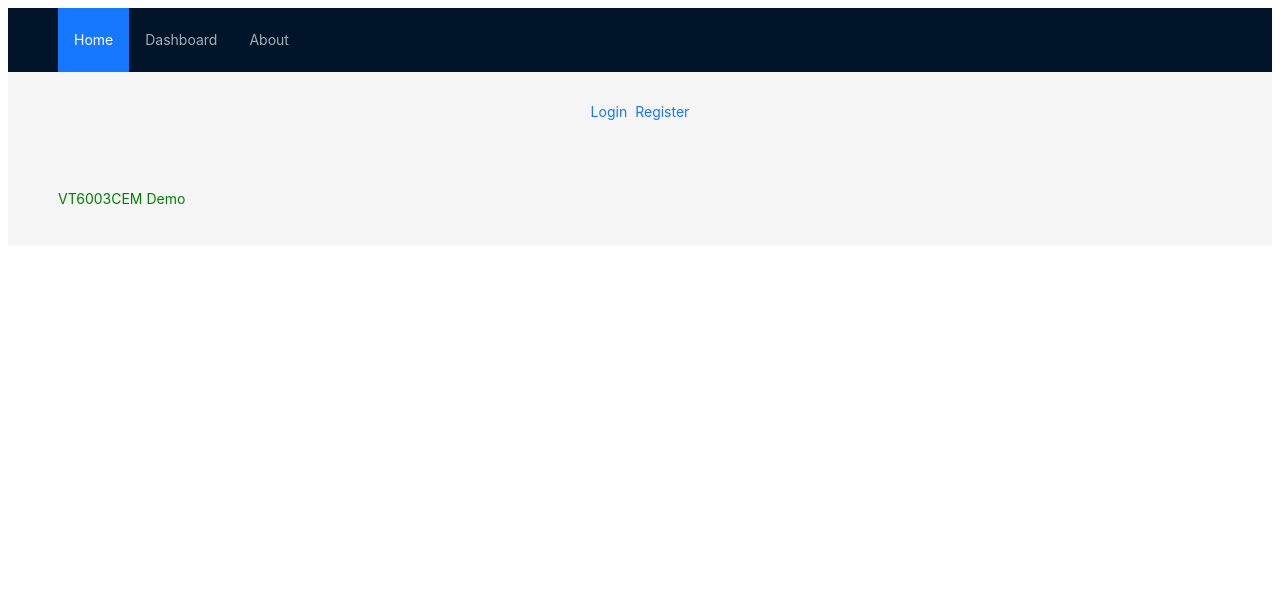
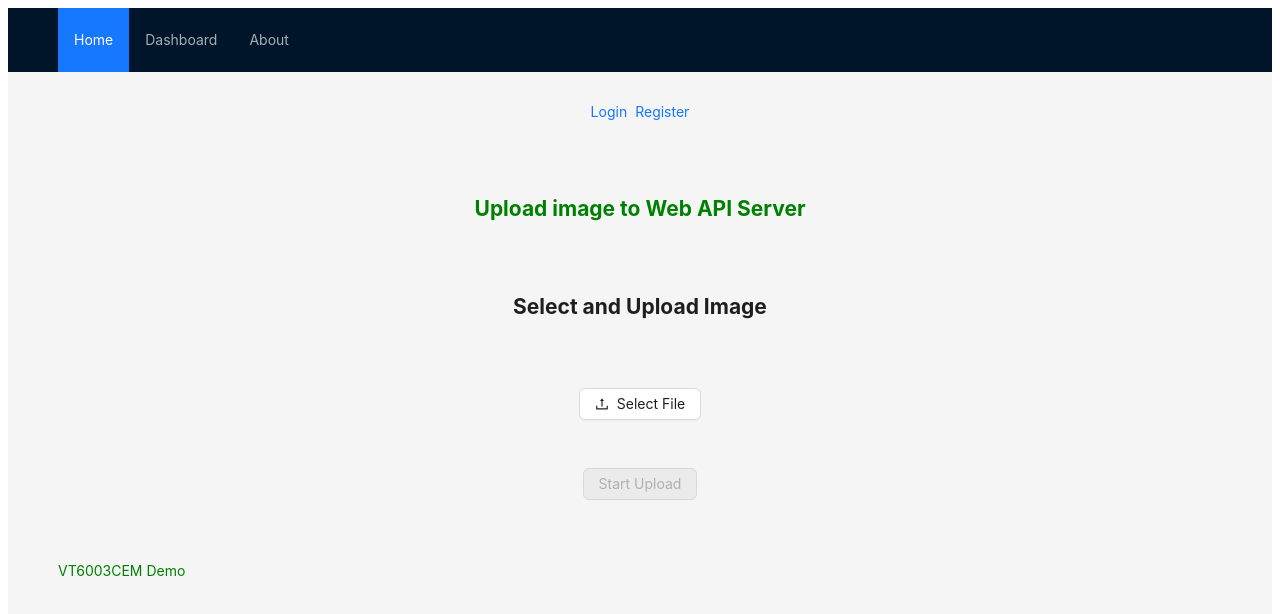
Before and after one commit to CryingSadBaby/ReactFrontEnd, a React (Vite) app: page /img_page in a window 1280 px wide. Shown: the top 614 px of the page. Built offline with nearby package versions, Linux system fonts and the light colour scheme.

Commit message:
added upload image function

```diff
--- a/src/App.tsx
+++ b/src/App.tsx
@@ -8,6 +8,7 @@ import UserContext from './contexts/user'
 import Nav from './components/Nav'
 import Login from './components/Login'
 import Register from './components/Register'
+import Img_Page from './components/Img_Page'
 
 const { Header, Content, Footer, Button} = Layout
 
@@ -74,6 +75,7 @@ regComplete() {
 				<Routes>
           <Route path="/login"element={<Login />} />
           <Route path="/register"element={<Register/>}/>
+          <Route path="/img_page"element={<Img_Page/>}/>
 				</Routes>
 				</Content>
 
--- /dev/null
+++ b/src/components/ImageUpload.tsx
@@ -0,0 +1,92 @@
+import React from 'react'
+import '../App.css'
+import { Upload, Button, message, Alert } from 'antd'
+import { UploadOutlined } from '@ant-design/icons'
+import { api } from '../utilities/common_api'
+
+class ImageUpload extends React.Component {
+ constructor(props) {
+  super(props);
+  this.state = {
+    fileList: [],
+    uploading: false,
+    imgPosted: [],
+    isUploadOK: false}
+ }
+  handleUpload = () => {
+    const { fileList } = this.state
+    const formData = new FormData()
+    fileList.forEach(file => {
+      formData.append('upload', file, file.name)
+    })
+    this.setState({
+      uploading: true
+    })
+		fetch(`${api.uri}/images`,{
+      method: 'POST',
+      body: formData,
+      redirect: 'follow',
+      mode: 'no-cors'
+    })
+      .then((response) => {response.json()})
+			.then((result) => {
+        message.success('upload successfully.')
+        this.setState({isUploadOK: true})
+        this.setState({imgPosted: result})
+        console.log("result ",result)
+        console.log("isUPloadOK  ",this.state.isUploadOk)
+        console.log("imgPosted ",this.state.imgPosted)
+      })
+      .catch((error) => {
+        message.error('upload failed.')
+        console.error('Error:', error)
+      })
+      .finally(() => {
+        this.setState({
+          uploading: false
+        })
+      })
+  }
+
+   render() {
+    const { uploading, fileList, isUploadOK, imgPosted} = this.state
+    const props = {
+      onRemove: file => {
+        this.setState(state => {
+          const index = state.fileList.indexOf(file)
+          const newFileList = state.fileList.slice()
+          newFileList.splice(index, 1)
+          return {
+            fileList: newFileList
+          }
+        })
+      },
+      beforeUpload: file => {
+        this.setState(state => ({
+          fileList: [...state.fileList, file],
+        }))
+        return false
+      },
+      fileList}
+
+    return (
+      <><div><h2>Select and Upload Image</h2>
+        <Upload {...props}>
+          <Button icon={<UploadOutlined />}>Select File</Button>
+        </Upload>
+        <Button
+          type="primary"
+          onClick={this.handleUpload}
+          disabled={fileList.length === 0}
+          loading={uploading}
+          style={{ marginTop: 16 }}
+        >
+          {uploading ? 'Uploading' : 'Start Upload'}
+        </Button>
+        {this.state.isUploadOk&&<div><p style={{ color: 'red' }}>Image uploaded successfully: </p><Alert message= {JSON.stringify(this.state.imgPosted)}  type="success" /> </div>}
+      </div>
+      </>
+    )
+  }
+}
+export default ImageUpload
--- /dev/null
+++ b/src/components/Img_Page.tsx
@@ -0,0 +1,15 @@
+import React from 'react'
+import '../App.css'
+import ImageUpload from './ImageUpload'
+
+function Img_Page() {
+  return (
+    <>
+    <h2 style={{ color: 'green' }}> Upload image to Web API Server </h2>
+
+      <ImageUpload />
+    </>
+  )
+}
+
+export default Img_Page
--- a/src/components/Nav.tsx
+++ b/src/components/Nav.tsx
@@ -16,9 +16,7 @@ function Nav(props) {
   <UserContext.Consumer>
 
       {({logout, user}) => (
-
     <>
-
       <div className="logo" />
       <Menu theme="dark" mode="horizontal" defaultSelectedKeys={['1']}>
         <Menu.Item key="1" >Home<Link to="/"></Link></Menu.Item>
@@ -26,7 +24,7 @@ function Nav(props) {
         <Menu.Item key="3" >About<Link to="/about"></Link></Menu.Item>
         <Menu.Item key="4" >{user.loggedIn&&<Link to="/favpage">My Favorite</Link>}</Menu.Item>
         <Menu.Item key="5" onClick={logout} type="primary"  >{user.loggedIn&&<Link to="/">Logout</Link>}
-        </Menu.Item><Menu.Item key="6" onClick={logout} type="primary"  >{user.loggedIn&&<Link to="/img_Page">UploadImage</Link>}
+        </Menu.Item><Menu.Item key="6" >{user.loggedIn&&<Link to="/img_Page">UploadImage</Link>}
         </Menu.Item>
         </Menu>
    </>
--- a/src/components/RegisterForm.tsx
+++ b/src/components/RegisterForm.tsx
@@ -23,11 +23,10 @@ const passwordRules = [
 
 const confirmRules = [
     { required: true, message: 'Please confirm your password!' },
-    // rules can include function handlers in which you can apply additional logic
     ({ getFieldValue }) => ({
         validator(rule, value) {
             if (!value || getFieldValue('password') === value) {
-                return Promise.resolve();
+                return Promise.resolve()
             }
             return Promise.reject('The passwords that you entered do not match!');
         }
@@ -37,28 +36,25 @@ const usernameRules = [
     { required: true, message: 'Please input your username!', whitespace: true }
 ]
 
-/**
- * Registration form component for app signup.
-
- */
-
+const codeRules = [
+  { required: true, message: 'Please input staff code'}
+]
 
 class RegistrationForm extends React.Component {
 
   constructor(props) {
-    super(props);
+    super(props)
     this.state = {
       selected: props.selected
-    };
+    }
    this.onFinish = this.onFinish.bind(this)
-
    }
 
   static contextType = UserContext
 
   onFinish = (values) => {
   console.log('Received values of form: ', values)
-  const {confirm,...data } = values;  // ignore the 'confirm' value
+  const {confirm,...data } = values
     console.log("Json  ",JSON.stringify(data))
     fetch(`${api.uri}/users`, {
         method: "POST",
@@ -70,37 +66,33 @@ class RegistrationForm extends React.Component {
     .then(status)
     .then(json)
     .then(data => {
-        // For you TODO: display success message and/or redirect
-        console.log(data);
+        console.log(data)
           this.context.regComplete()
-   //     alert(`Registration Completed! Pls. press login or green button to continue `)
-
     })
     .catch(errorResponse => {
-        // For you TODO: show nicely formatted error message and clear form
-	 console.error(errorResponse);
+	 console.error(errorResponse)
         alert(`Error: ${errorResponse}`)
-    });
+    })
   }
 
 
 
 render() {
  if(this.context.user.registerOK==true)
-   {//alert("You have already login")
+   {
      return(<div>
       <h2> Registration Completed ! </h2>
      <p> Pls. press login or green button to continue! <GoHomeButton /> </p>
     </div>)
-
-
-      }
- else
- {
+   } else {
     return (
       <Form {...formItemLayout} name="register" scrollToFirstError onFinish={this.onFinish}>
 
         <Form.Item name="email" label="E-mail" rules={emailRules} >
+            <Input />
+        </Form.Item>
+
+        <Form.Item name="username" label="Username">
             <Input />
         </Form.Item>
 
@@ -112,7 +104,7 @@ render() {
             <Input.Password />
         </Form.Item>
 
-        <Form.Item name="username" label="Username">
+        <Form.Item name="code" label="Staff Code" rules={codeRules} >
             <Input />
         </Form.Item>
 
```
